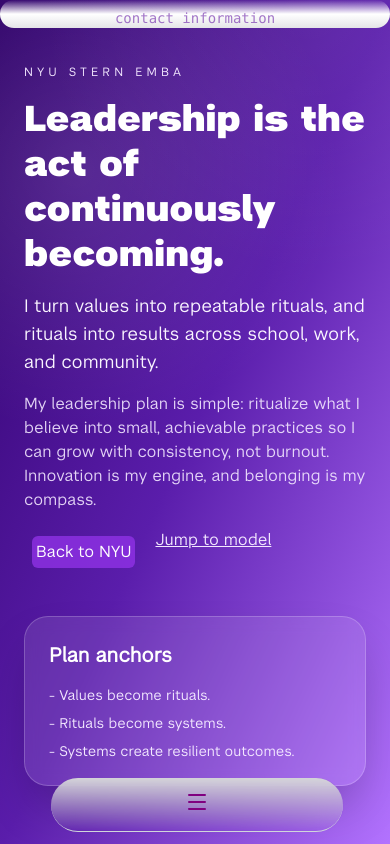
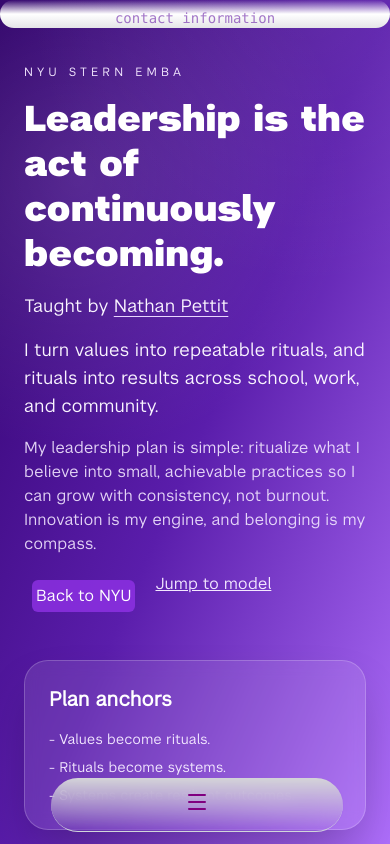
Before and after one commit to arnab-156/arnab-majumdar, a Next.js app: page /nyu/LeadershipCommitmentPlan in a window 390 px wide. Shown: the top 844 px of the page. Built offline with nearby package versions, Linux system fonts and the light colour scheme.

Commit message:
Add taught-by lines to NYU project pages

```diff
--- a/src/app/nyu/LeadershipCommitmentPlan/page.tsx
+++ b/src/app/nyu/LeadershipCommitmentPlan/page.tsx
@@ -125,6 +125,17 @@ export default function LeadershipCommitmentPlanPage() {
             <div className="space-y-4">
               <p className="text-xs uppercase tracking-[0.35em] text-purple-100">NYU Stern EMBA</p>
               <h1 className="text-4xl md:text-5xl font-nyu-ultra leading-tight">Leadership is the act of continuously becoming.</h1>
+              <p className="text-lg md:text-xl text-purple-50">
+                Taught by{" "}
+                <Link
+                  href="https://www.stern.nyu.edu/faculty/bio/nathan-pettit"
+                  target="_blank"
+                  rel="noreferrer"
+                  className="font-medium underline decoration-purple-200 underline-offset-4 hover:text-amber-200"
+                >
+                  Nathan Pettit
+                </Link>
+              </p>
               <p className="text-lg md:text-xl text-purple-50">
                 I turn values into repeatable rituals, and rituals into results across school, work, and community.
               </p>
--- a/src/app/nyu/financial-accounting/page.tsx
+++ b/src/app/nyu/financial-accounting/page.tsx
@@ -170,6 +170,17 @@ export default function FinancialAccountingPage() {
             <div className="space-y-4">
               <p className="text-xs uppercase tracking-[0.35em] text-purple-100">NYU Stern EMBA • Course Reflection</p>
               <h1 className="text-4xl md:text-5xl font-nyu-ultra leading-tight">Financial Accounting Learnings</h1>
+              <p className="text-lg md:text-xl text-purple-50">
+                Taught by{" "}
+                <Link
+                  href="https://www.stern.nyu.edu/faculty/bio/ilan-guttman"
+                  target="_blank"
+                  rel="noreferrer"
+                  className="font-medium underline decoration-purple-200 underline-offset-4 hover:text-amber-200"
+                >
+                  Ilan Guttman
+                </Link>
+              </p>
               <p className="text-lg md:text-xl text-purple-50">
                 The mental models, mechanics, and red flags I keep using beyond the classroom.
               </p>
```
